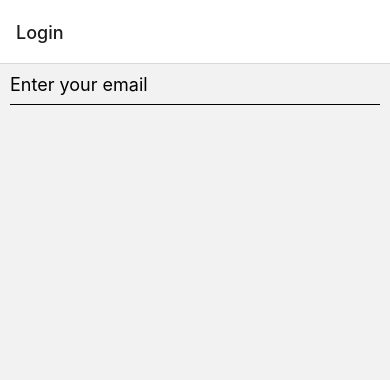
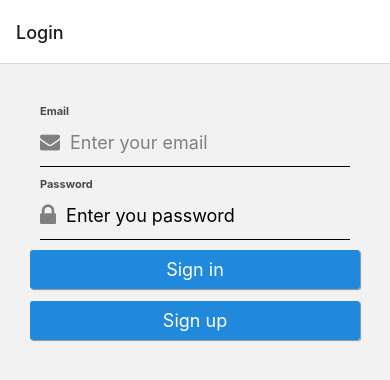
Before and after one commit to krishnajhapate/expo-chat-app, a React Native app: screen /Login in a window 390 px wide. Shown: the top 380 px of the page. Built offline with nearby package versions, Linux system fonts and the light colour scheme.

Commit message:
login screen built

```diff
--- a/package.json
+++ b/package.json
@@ -24,6 +24,7 @@
     "react-native-reanimated": "^2.2.0",
     "react-native-safe-area-context": "3.2.0",
     "react-native-screens": "~3.4.0",
+    "react-native-vector-icons": "^8.1.0",
     "react-native-web": "~0.13.12"
   },
   "devDependencies": {
--- a/screens/login.jsx
+++ b/screens/login.jsx
@@ -1,6 +1,9 @@
 import React, { useState } from 'react'
 import { View, StyleSheet, Text } from 'react-native'
+import Icon from 'react-native-vector-icons/FontAwesome'
 import { Input } from 'react-native-elements/dist/input/Input'
+import { Button } from 'react-native-elements'
+import { color } from 'react-native-elements/dist/helpers'
 
 export default function LoginScreen() {
 
@@ -11,8 +14,29 @@ export default function LoginScreen() {
         <View style={styles.container}>
             <Input
                 placeholder="Enter your email"
+                onChangeText={value => setEmail(value)}
+                label="Email"
+                leftIcon={{ type: 'font-awesome', name: 'envelope', color: 'gray', size: 20 }}
+                labelStyle={styles.label}
+                placeholderTextColor="gray"
+                leftIconContainerStyle={styles.leftIcon}
+            // errorMessage="ERROR"
+            // errorStyle={{ color: 'red' }}
+
 
             />
+            <Input
+                placeholder="Enter you password"
+                secureTextEntry
+                label="Password"
+                leftIcon={{ type: 'font-awesome', name: 'lock', color: 'gray', size: 25 }}
+                labelStyle={styles.label}
+                leftIconContainerStyle={styles.leftIcon}
+                onChangeText={value=>setPassword(value)}
+
+            />
+            <Button title="Sign in" raised />
+            <Button title="Sign up" raised containerStyle={styles.btn} />
         </View>
     )
 }
@@ -20,6 +44,19 @@ export default function LoginScreen() {
 
 const styles = StyleSheet.create({
     container: {
-        flex: 1
+        flex: 1,
+        padding: 10,
+        marginTop: 30,
+        paddingLeft: 30,
+        paddingRight: 30,
+    },
+    label: {
+        fontSize: 11, color: 'rgba(0,0,0,.7)'
+    },
+    leftIcon: {
+        paddingRight: 10,
+    }
+    ,btn:{
+        marginTop:12,
     }
 })
```
Also changed, not shown: 1 other file (tests, documents, lock files or other folders).
